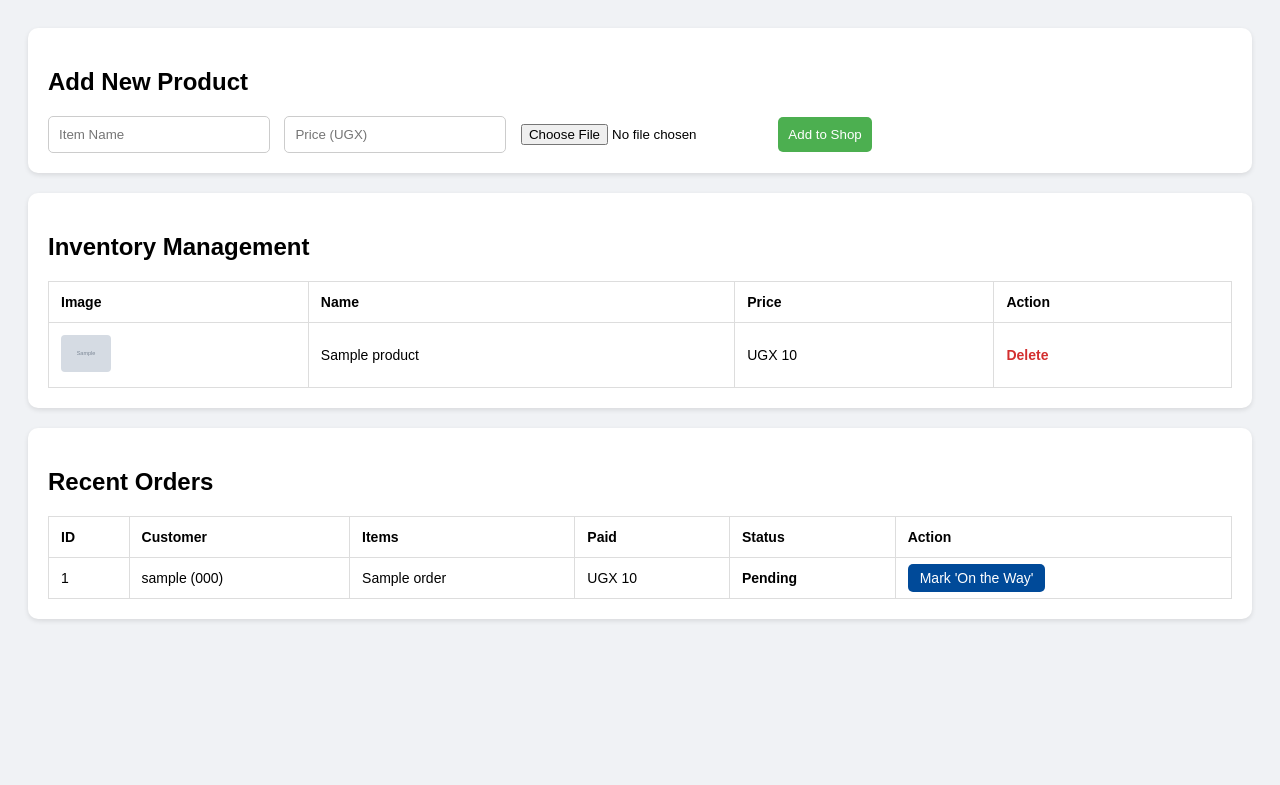
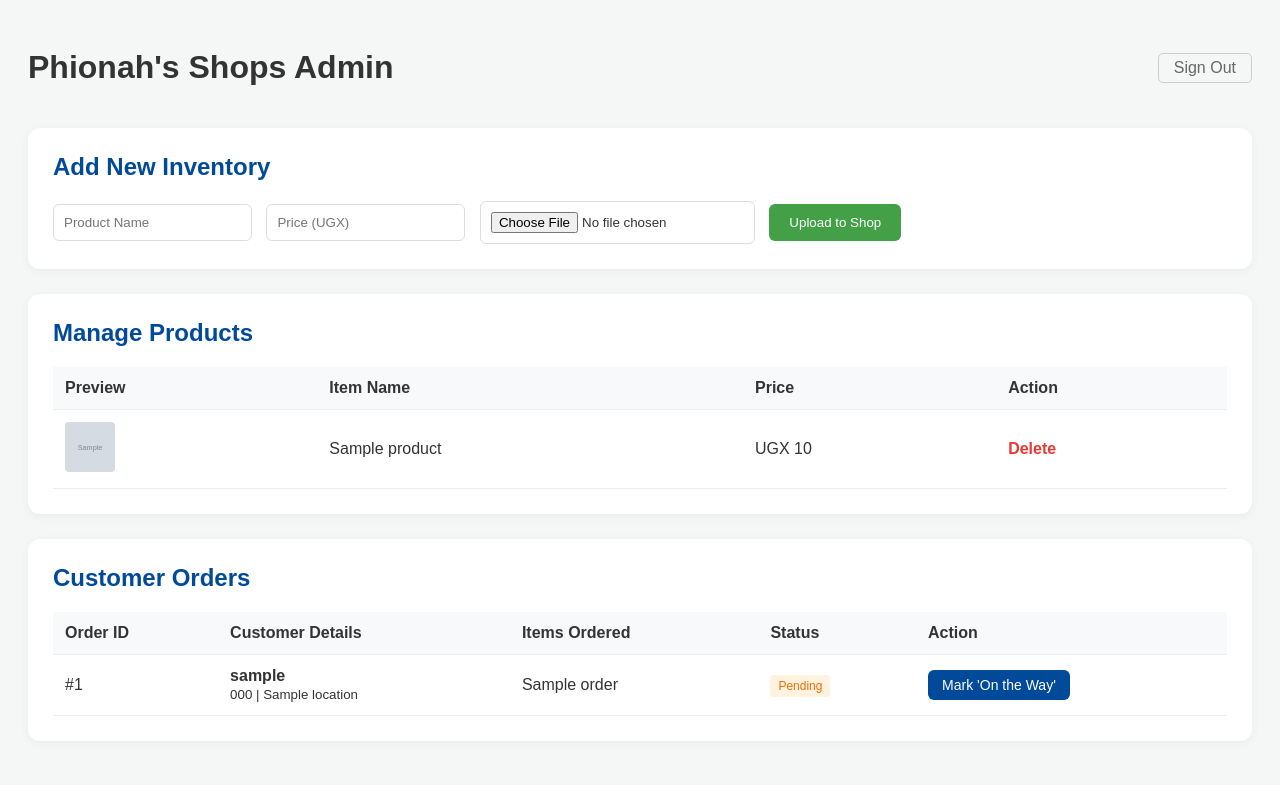
Before and after one commit to FAR-ANALYST/phionah-plastics, a Flask app: template templates/admin.html in a window 1280 px wide. Shown: the top 785 px of the page. Run offline with Flask 3, Linux system fonts and the light colour scheme; the template is opened without the code that fills it: most values are stand-ins (such as "Sample title", 1, 10 or a date in 2020); grey boxes marked "Sample" are stand-in pictures.

Commit message:
Update admin.html

```diff
--- a/templates/admin.html
+++ b/templates/admin.html
@@ -1,56 +1,85 @@
 <!DOCTYPE html>
-<html>
+<html lang="en">
 <head>
-    <title>Admin - Phionah's Shops</title>
+    <meta charset="UTF-8">
+    <meta name="viewport" content="width=device-width, initial-scale=1.0">
+    <title>Admin Dashboard - Phionah's Shops</title>
     <style>
-        body { font-family: sans-serif; background: #f0f2f5; padding: 20px; }
-        .box { background: white; padding: 20px; border-radius: 10px; margin-bottom: 20px; box-shadow: 0 2px 5px rgba(0,0,0,0.1); }
-        table { width: 100%; border-collapse: collapse; margin-top: 10px; font-size: 14px; }
-        th, td { padding: 12px; border: 1px solid #ddd; text-align: left; }
-        .btn-del { color: #d32f2f; text-decoration: none; font-weight: bold; }
-        .btn-status { background: #004a99; color: white; padding: 6px 12px; border-radius: 5px; text-decoration: none; }
-        input[type="text"], input[type="number"] { padding: 10px; width: 200px; margin-right: 10px; border-radius: 5px; border: 1px solid #ccc; }
+        body { font-family: sans-serif; background: #f4f7f6; padding: 20px; color: #333; }
+        .header { display: flex; justify-content: space-between; align-items: center; margin-bottom: 20px; }
+        .box { background: white; padding: 25px; border-radius: 12px; margin-bottom: 25px; box-shadow: 0 2px 10px rgba(0,0,0,0.05); }
+        h2 { color: #004a99; margin-top: 0; }
+        table { width: 100%; border-collapse: collapse; margin-top: 15px; }
+        th, td { padding: 12px; border-bottom: 1px solid #eee; text-align: left; }
+        th { background: #f8f9fa; }
+        .btn-del { color: #e53935; text-decoration: none; font-weight: bold; }
+        .btn-status { background: #004a99; color: white; padding: 7px 14px; border-radius: 6px; text-decoration: none; font-size: 14px; }
+        .logout { color: #666; text-decoration: none; border: 1px solid #ccc; padding: 5px 15px; border-radius: 5px; }
+        input[type="text"], input[type="number"], input[type="file"] { padding: 10px; margin-right: 10px; border: 1px solid #ddd; border-radius: 6px; }
+        .badge { background: #fff3e0; color: #ef6c00; padding: 4px 8px; border-radius: 4px; font-size: 12px; }
     </style>
 </head>
 <body>
 
+    <div class="header">
+        <h1>Phionah's Shops Admin</h1>
+        <a href="/logout" class="logout">Sign Out</a>
+    </div>
+
     <div class="box">
-        <h2>Add New Product</h2>
+        <h2>Add New Inventory</h2>
         <form action="/add_product" method="POST" enctype="multipart/form-data">
-            <input type="text" name="name" placeholder="Item Name" required>
+            <input type="text" name="name" placeholder="Product Name" required>
             <input type="number" name="price" placeholder="Price (UGX)" required>
-            <input type="file" name="image" required>
-            <button type="submit" style="padding: 10px; background: #4caf50; color: white; border: none; border-radius: 5px; cursor: pointer;">Add to Shop</button>
+            <input type="file" name="image" accept="image/*" required>
+            <button type="submit" style="background: #43a047; color: white; border: none; padding: 11px 20px; border-radius: 6px; cursor: pointer;">Upload to Shop</button>
         </form>
     </div>
 
     <div class="box">
-        <h2>Inventory Management</h2>
+        <h2>Manage Products</h2>
         <table>
-            <tr><th>Image</th><th>Name</th><th>Price</th><th>Action</th></tr>
+            <tr>
+                <th>Preview</th>
+                <th>Item Name</th>
+                <th>Price</th>
+                <th>Action</th>
+            </tr>
             {% for p in products %}
             <tr>
-                <td><img src="{{ p.image_url }}" width="50" style="border-radius: 4px;"></td>
+                <td><img src="{{ p.image_url }}" width="50" height="50" style="object-fit: cover; border-radius: 4px;"></td>
                 <td>{{ p.name }}</td>
                 <td>UGX {{ "{:,}".format(p.price) }}</td>
-                <td><a href="/delete_product/{{ p.id }}" class="btn-del" onclick="return confirm('Delete this item?')">Delete</a></td>
+                <td><a href="/delete_product/{{ p.id }}" class="btn-del" onclick="return confirm('Remove this product permanently?')">Delete</a></td>
             </tr>
             {% endfor %}
         </table>
     </div>
 
     <div class="box">
-        <h2>Recent Orders</h2>
+        <h2>Customer Orders</h2>
         <table>
-            <tr><th>ID</th><th>Customer</th><th>Items</th><th>Paid</th><th>Status</th><th>Action</th></tr>
+            <tr>
+                <th>Order ID</th>
+                <th>Customer Details</th>
+                <th>Items Ordered</th>
+                <th>Status</th>
+                <th>Action</th>
+            </tr>
             {% for o in orders %}
             <tr>
-                <td>{{ o.order_id }}</td>
-                <td>{{ o.username }} ({{ o.phone }})</td>
+                <td>#{{ o.order_id }}</td>
+                <td>
+                    <strong>{{ o.username }}</strong><br>
+                    <small>{{ o.phone }} | {{ o.location }}</small>
+                </td>
                 <td>{{ o.item_name }}</td>
-                <td>UGX {{ "{:,}".format(o.amount_paid) }}</td>
-                <td><strong>{{ o.status }}</strong></td>
-                <td><a href="/update_status/{{ o.order_id }}" class="btn-status">Mark 'On the Way'</a></td>
+                <td><span class="badge">{{ o.status }}</span></td>
+                <td>
+                    {% if o.status == 'Pending' %}
+                    <a href="/update_status/{{ o.order_id }}" class="btn-status">Mark 'On the Way'</a>
+                    {% endif %}
+                </td>
             </tr>
             {% endfor %}
         </table>
```
